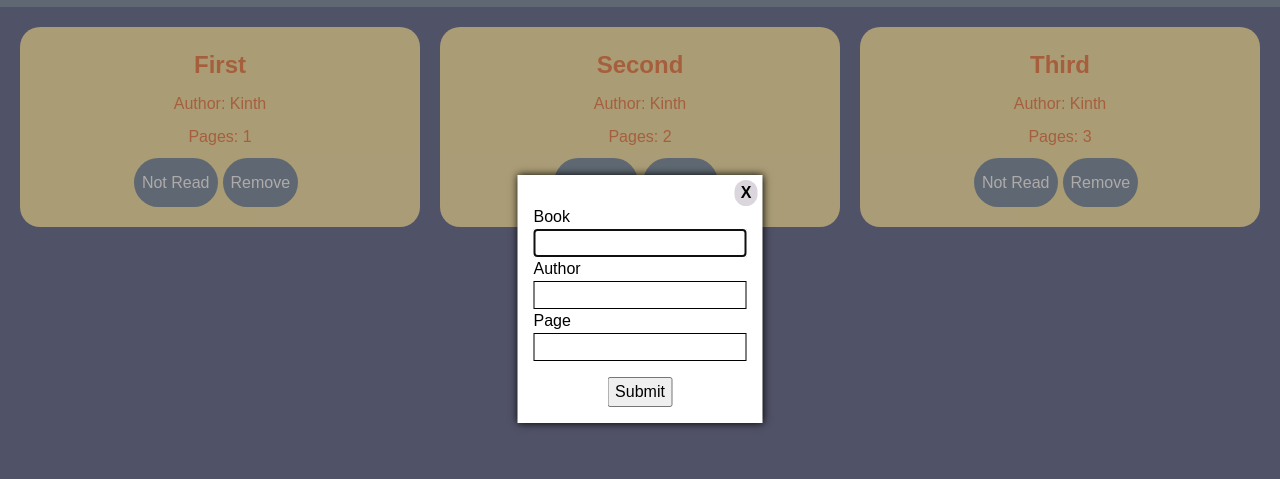
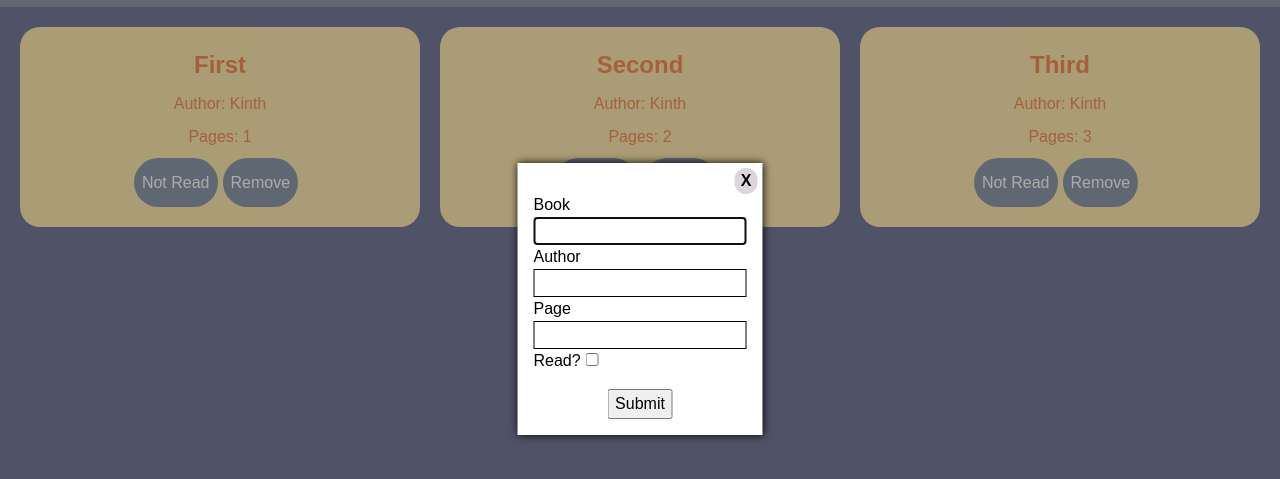
Before and after one commit to Kinzerto/Library, a plain HTML site: page index.html in a window 1280 px wide. Both pictures are taken after a click on the button "+ ADD BOOK". Shown: the part 101-580 px from the top of the page. Drawn offline with Linux system fonts and the light colour scheme; a web font is replaced by a local one.

Commit message:
style: add checkbox for read status in book submission form

```diff
--- a/index.html
+++ b/index.html
@@ -35,6 +35,10 @@
                 <label for="page">Page</label>
                 <input type="number" name="page" id="page" required>
             </p>
+            <p>
+                <label for="readOrNot">Read?</label>
+                <input type="checkbox" id="readOrNot" style="display: inline-block;">
+            </p>
             <button type="submit" class="submit">Submit</button>
         </form>
     </dialog>
```
